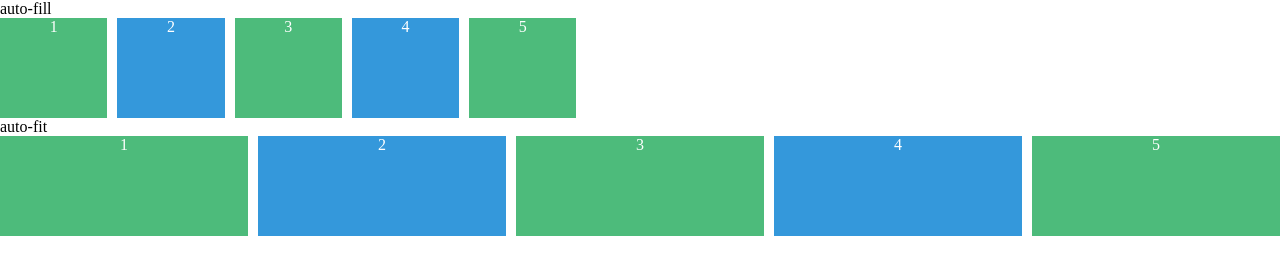
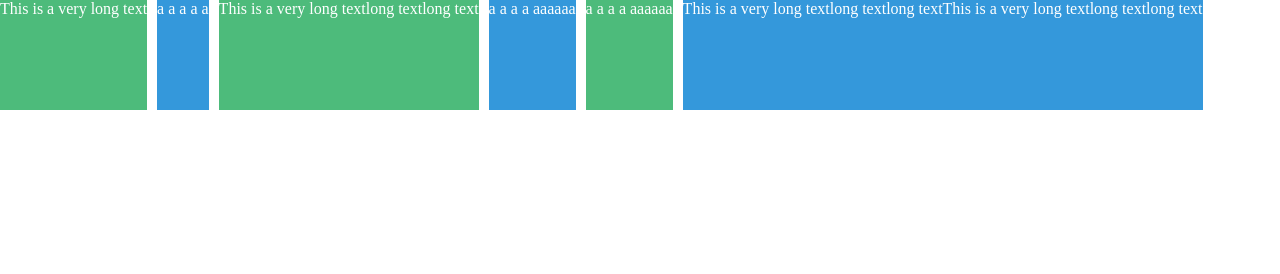
Before and after one commit to guswn2521/SCSS-Layout-Masterclass, a plain HTML site: page index.html in a window 1280 px wide. Drawn offline with Linux system fonts and the light colour scheme.

Commit message:
#2.13 min-content, max-content
1. max-content : content의 원래 길이가 한줄에 나오는 크기까지 늘어남. 브라우저를 줄이면 스크롤을 만들어서라도 한줄을 유지함.
2. min-content : content 원래 길이에 상관없이 제일 작은 어절의 크기까지 줄어듬.(content가 깨지거나 튀어나오지 않는 한에서)
=> 내부 content에 의해 달라지는 디자인이다.

repeat(5, minmax(max-content, 1fr)) : 브라우저 창 크기의 변동에 상관없이 내부 content를 보호하면서도 width전체를 채운다.
repeat(auto-fill, minmax(20px, max-content)); auto-fill은 빈공간을 최대한 만들려하므로 최소크기를 유지한다.
repeat(auto-fit, minmax(20px, max-content)); auto-fit은 공간을 최대한 채우려하지만, 최대크기를 넘지는 않는다.

```diff
--- a/index.html
+++ b/index.html
@@ -8,22 +8,15 @@
     <link rel="stylesheet" href="style.css" />
   </head>
   <body>
-    <div>
-      auto-fill
-      <div class="grid">
-        <div class="item">1</div>
-        <div class="item">2</div>
-        <div class="item">3</div>
-        <div class="item">4</div>
-        <div class="item">5</div>
-      </div>
-      auto-fit
-      <div class="grid">
-        <div class="item">1</div>
-        <div class="item">2</div>
-        <div class="item">3</div>
-        <div class="item">4</div>
-        <div class="item">5</div>
+    <div class="grid">
+      <div class="item">This is a very long text</div>
+      <div class="item">a a a a a</div>
+      <div class="item">This is a very long textlong textlong text</div>
+      <div class="item">a a a a aaaaaa</div>
+      <div class="item">a a a a aaaaaa</div>
+      <div class="item">
+        This is a very long textlong textlong textThis is a very long textlong
+        textlong text
       </div>
     </div>
   </body>
--- a/style.css
+++ b/style.css
@@ -4,10 +4,10 @@ body {
 .grid {
   color: white;
   text-align: center;
-  /* background-color: rgb(250, 162, 199); */
   display: grid;
   gap: 10px;
-  grid-auto-rows: 100px;
+  grid-template-columns: repeat(auto-fit, minmax(20px, max-content));
+  grid-auto-rows: 110px;
 }
 .item:nth-child(odd) {
   background-color: #4dbb7b;
@@ -16,10 +16,3 @@ body {
 .item:nth-child(even) {
   background-color: #3498db;
 }
-
-.grid:first-child {
-  grid-template-columns: repeat(auto-fill, minmax(100px, 1fr));
-}
-.grid:last-child {
-  grid-template-columns: repeat(auto-fit, minmax(100px, 1fr));
-}
```
